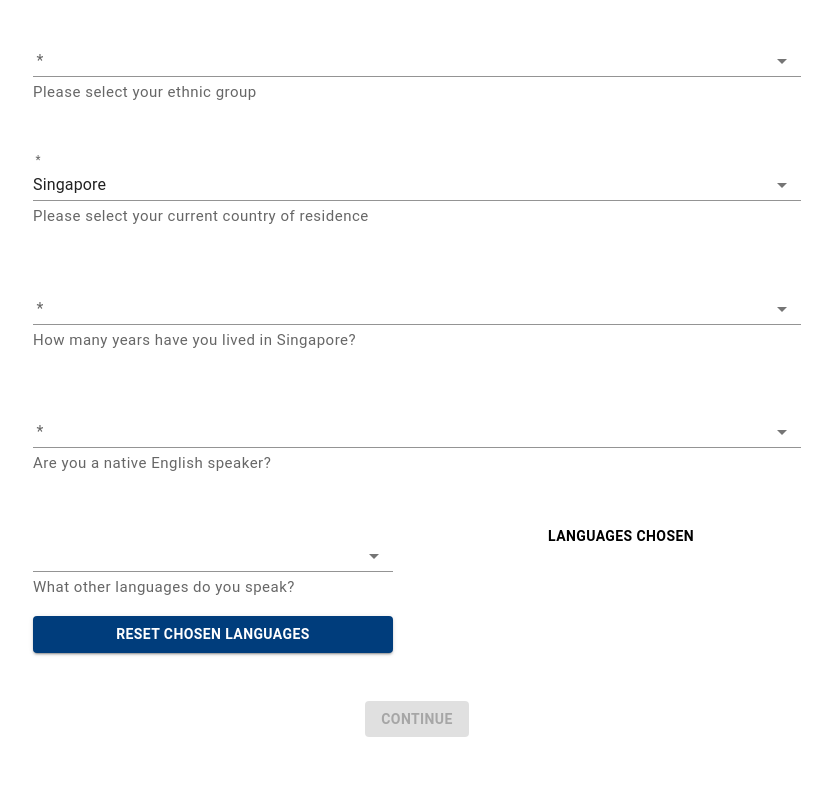
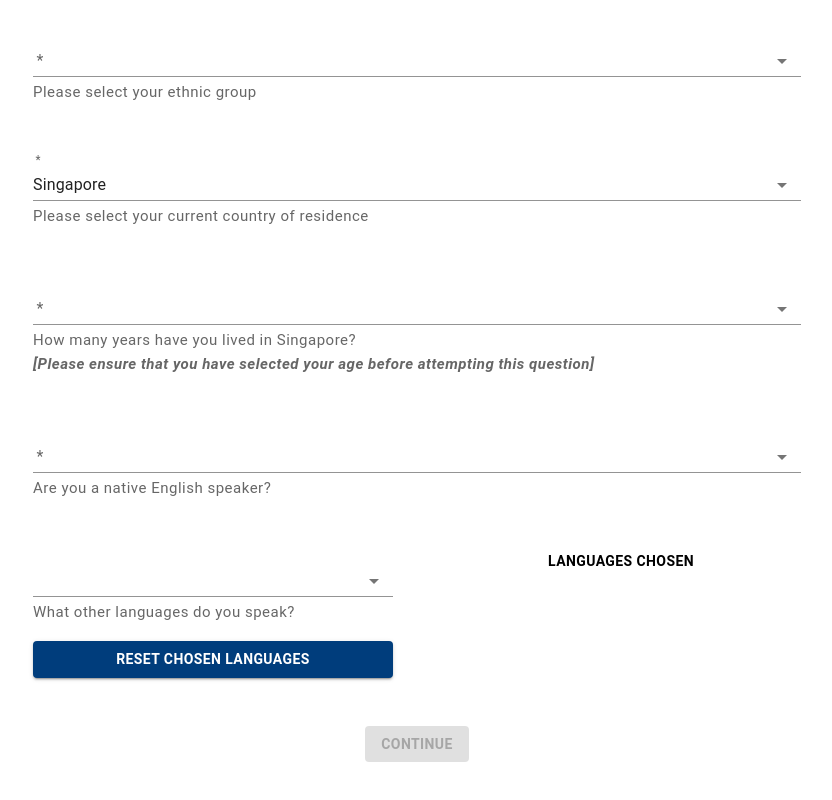
Before and after one commit to SinglishWords/singlish-words-frontend-v2, a React (Create React App) app: page /form in a window 1280 px wide. Shown: the part 719-1519 px from the top of the page, without its empty margins (223-1055 px from the left). Built offline with nearby package versions, Linux system fonts and the light colour scheme.

Commit message:
Add instruction for durationOfSgpResidence dropdown

```diff
--- a/src/components/Dropdown.tsx
+++ b/src/components/Dropdown.tsx
@@ -4,6 +4,8 @@ import {
   InputLabel,
   NativeSelect,
 } from "@mui/material";
+import DOMPurify from "dompurify";
+import parse from "html-react-parser";
 
 type DropdownProps = {
   required: boolean;
@@ -36,7 +38,7 @@ export const Dropdown = ({
       {/* Select unable to support long input labels. Long input labels overflow.
       Hence use helper texts instead. https://github.com/mui/material-ui/issues/12255 */}
       <FormHelperText sx={{ fontSize: 15, alignSelf: "start", ml: 0 }}>
-        {helperText}
+        {parse(DOMPurify.sanitize(helperText))}
       </FormHelperText>
     </FormControl>
   );
--- a/src/pages/QuizPage.tsx
+++ b/src/pages/QuizPage.tsx
@@ -42,6 +42,7 @@ export const QuizPage = ({
   nextStep,
 }: QuizPageProps) => {
   const wordLimit = 20;
+
   const navigate = useNavigate();
   const { submitForm } = useSubmitForm();
   const { words, refetchWords } = useWords(wordLimit);
@@ -56,6 +57,13 @@ export const QuizPage = ({
   const [isRecognisedWord, setIsRecognisedWord] = useState<boolean>(true);
   const [wordIndex, setWordIndex] = useState<number>(form.data.length);
   const [startTime, setStartTime] = useState<number>(0);
+
+  /* If the word is recognised but the user has yet to give any responses, do not let the user press the Continue button */
+  const isInvalidResponse =
+    firstResponse === "" &&
+    secondResponse === "" &&
+    thirdResponse === "" &&
+    isRecognisedWord;
 
   /* Pull the data once when the user renders page*/
   useEffect(() => {
@@ -234,7 +242,13 @@ export const QuizPage = ({
             name={data.quizPage.continueButton}
             buttonRef={continueButtonRef}
             onClick={handleClick}
-            disabled={validator.showValidator ? !validator.isVerified : false}
+            /* If the validator is shown, disable the continue button if the user is not verified or the
+            response is invalid. Otherwise, disable when the response is invalid */
+            disabled={
+              validator.showValidator
+                ? !validator.isVerified || isInvalidResponse
+                : isInvalidResponse
+            }
           />
         </Stack>
       </Stack>
--- a/src/utils/data.ts
+++ b/src/utils/data.ts
@@ -33,7 +33,7 @@ export const data = {
     birthCountry: `Please select your country of birth`,
     ethnicity: `Please select your ethnic group`,
     residenceCountry: `Please select your current country of residence`,
-    durationOfSgpResidence: `How many years have you lived in Singapore?`,
+    durationOfSgpResidence: `How many years have you lived in Singapore? \n<i><b>[Please ensure that you have selected your age before attempting this question]</b></i>`,
     native: `Are you a native English speaker?`,
     languages: `What other languages do you speak?`,
     continueButton: `continue`,
```
Also changed, not shown: 8 other files (tests, documents, lock files or other folders).
